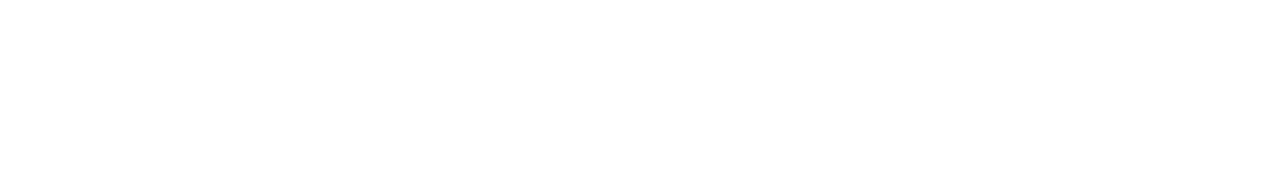
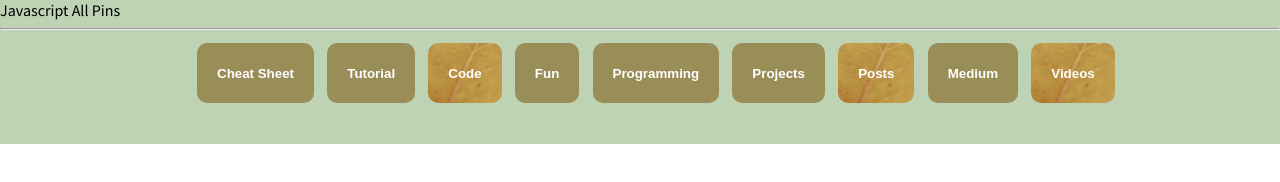
Before and after one commit to SteffAhv/pinterest-maquetado, a plain HTML site: page index.html in a window 1280 px wide. Drawn offline with Linux system fonts and the light colour scheme.

Commit message:
maquetando-header

```diff
--- a/css/main.css
+++ b/css/main.css
@@ -4,3 +4,34 @@ body {
   padding: 0px;
   font-family: 'Source Sans Pro', sans-serif;
 }
+
+header {
+  position:fixed;
+  width: 100%;
+  height: 18%;
+  margin-top: 0px;
+  background:rgba(50, 119, 21, 0.32);
+}
+h3 {
+  color:rgb(154, 153, 153);
+}
+header nav  {
+  float: right;
+  margin: auto;
+  width: 85%;
+}
+
+header nav button{
+  height: 60px;
+  padding: 20px;
+  margin: 5px;
+  border: none;
+  border-radius:10px;
+  background: rgb(154, 142, 88);
+  color:white;
+  font-weight: bold;
+}
+.background-button{
+  background-image: url("../assets/imgs/background-button.jpg");
+  background-position: center;
+}
--- a/index.html
+++ b/index.html
@@ -8,6 +8,21 @@
     <link href="https://fonts.googleapis.com/css?family=Source+Sans+Pro" rel="stylesheet">
   </head>
   <body>
+      <header>
+        <section> Javascript All Pins</section>
+        <hr>
+        <nav>
+          <button>Cheat Sheet</button>
+          <button>Tutorial</button>
+          <button class="background-button">Code</button>
+          <button>Fun</button>
+          <button>Programming</button>
+          <button>Projects</button>
+          <button class="background-button">Posts</button>
+          <button>Medium</button>
+          <button class="background-button">Videos</button>
+        </nav>
+      </header>
 
   </body>
 </html>
```
Also changed, not shown: assets/imgs/background-button.jpg (added).
